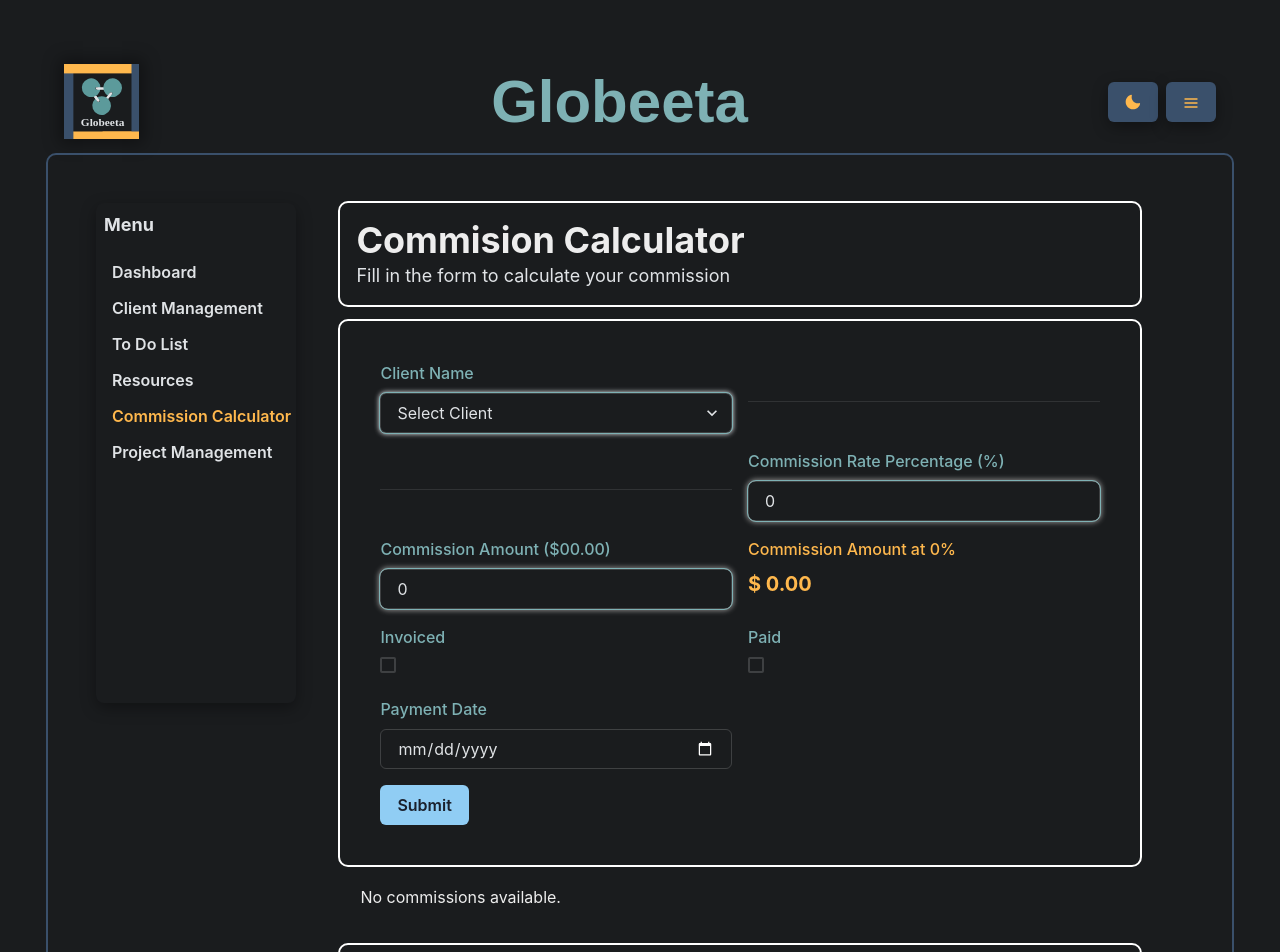
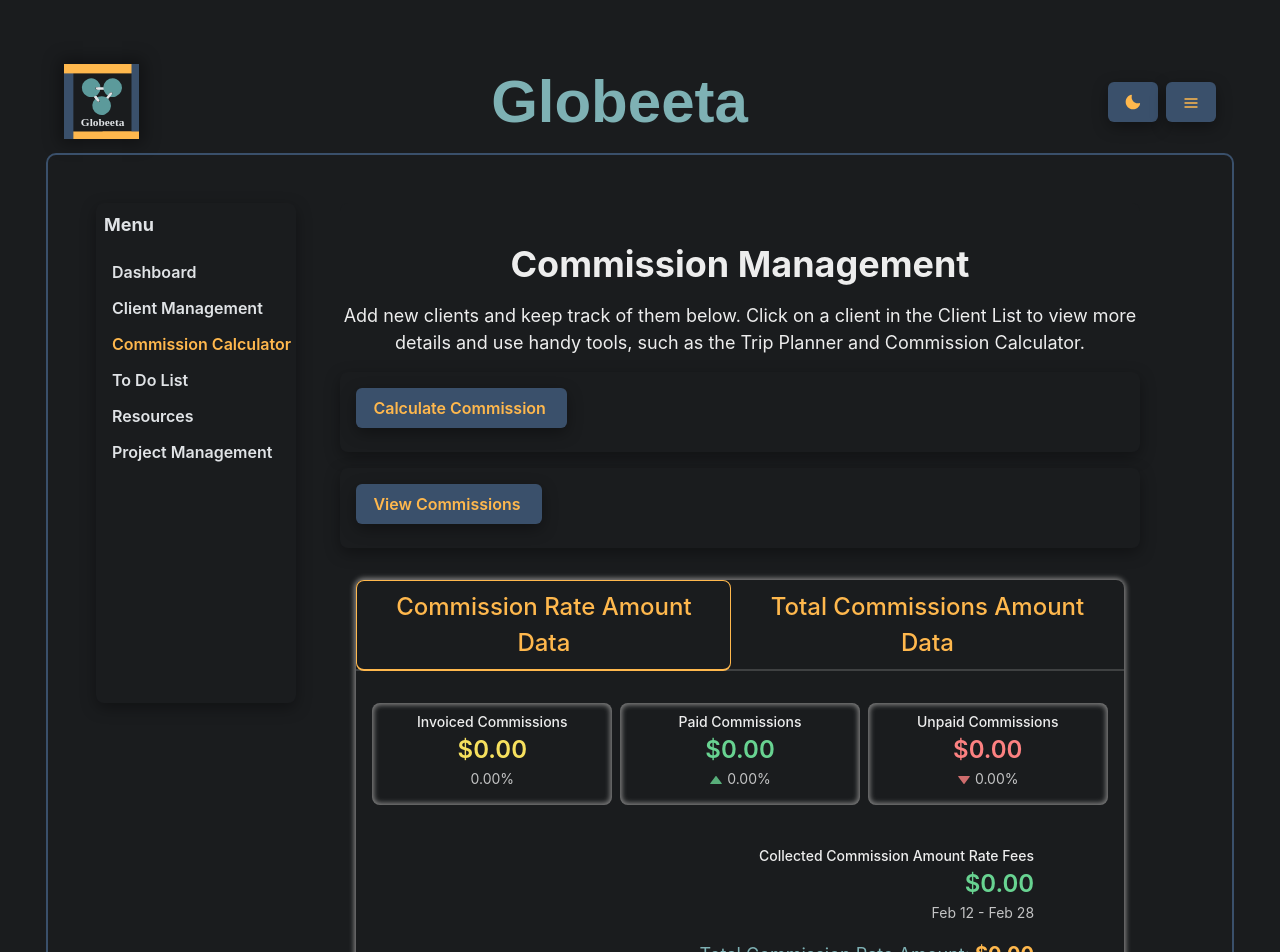
Before and after one commit to JayEyeM/Travel-Agent-App, a React (Vite) app: page /calculator in a window 1280 px wide. Shown: the top 952 px of the page. Built offline with nearby package versions, Linux system fonts and the light colour scheme.

Commit message:
Working on Data Display.
Data display for commissions related data, to be an overview on Dashboard and bottom of Commissions pages.

```diff
--- a/src/components/calculatorUtils/commissionCalculator.tsx
+++ b/src/components/calculatorUtils/commissionCalculator.tsx
@@ -4,49 +4,51 @@ import CommisionForm from './commissionForm'
 import { useBrandColors } from '../generalUtils/theme'
 import DisplayCommissions from './displayCommissions';
 import useCommissionsData from './useCommissionsDataHook';
+import DataDisplay from '../generalUtils/DataDisplay';
+import ClosableBox from '../generalUtils/ClosableBox';
 
 const CommisionCalculator = () => {
     const { primary, background, accent, secondary, text } = useBrandColors()
-    const { commissions } = useCommissionsData();
-    const [totalCommissionRateAmount, setTotalCommissionRateAmount] = useState(0);
 
-    useEffect(() => {
-      const total = commissions.reduce((acc, commission) => acc + commission.commissionRateAmount, 0);
-      setTotalCommissionRateAmount(total);
-    }, [commissions]);
 
 
 
 
 
   return (
-    <Box p={0} ml={'auto'} mr={'auto'} w={'90%'} borderRadius="lg" bg={background}>
-      <Box
-        p={4}
-        mt={0}
-        outline="2px solid"
-        outlineColor="white"
-        borderRadius="lg"
-        bg={background}
-      >
-        <Heading>Commision Calculator</Heading>
-        <Text fontSize="lg" color={text}>
-          Fill in the form to calculate your commission
-        </Text>
-      </Box>
-      <CommisionForm />
-      <DisplayCommissions />
+    <Box textAlign={'center'} py={10} px={0} ml={'auto'} mr={'auto'} w={'90%'} borderRadius="lg" bg={background}>
+
+      <Heading as="h1" size="xl" mb={4}>
+       Commission Management
+      </Heading>
+      <Text fontSize="lg">
+        Add new clients and keep track of them below. Click on a client in the Client List to view more
+        details and use handy tools, such as the Trip Planner and Commission Calculator.
+      </Text>
+
+
+      <ClosableBox buttonText='Calculate Commission'
+      title="Commission Calculator"
+      children={<CommisionForm />}
+      onClose={() => console.log('Close button clicked')}
+      onOpen={() => console.log('Open button clicked')}
+       />
+
+
+      <ClosableBox buttonText='View Commissions'
+      title="Commissions"
+      children={<DisplayCommissions />}
+      onClose={() => console.log('Close button clicked')}
+      onOpen={() => console.log('Open button clicked')}
+       />
+
       <Box
         p={4}
         mt={4}
-        outline="2px solid"
-        outlineColor="white"
-        borderRadius="lg"
-        bg={background}
+
       >
-        <Text fontSize="lg" color={accent}>
-        Total Commission Rate Amount: <Text as="b" fontSize={"xl"} color={secondary}>${totalCommissionRateAmount.toFixed(2)}</Text>
-        </Text>
+        <DataDisplay />
+
 
 
       </Box>
--- a/src/components/generalUtils/DataDisplay.tsx
+++ b/src/components/generalUtils/DataDisplay.tsx
@@ -1,57 +1,225 @@
-// src/components/generalUtils/DataDisplay.tsx
-import React from 'react';
-import { Box, Heading, Text,  Stat,
-  StatLabel,
-  StatNumber,
-  StatHelpText,
-  StatArrow,
-  StatGroup, } from '@chakra-ui/react';
+import React, { useState, useEffect } from 'react';
+import { Box, Text, Stat, StatLabel, StatNumber, StatHelpText, StatArrow, StatGroup,
+  Tabs, TabList, TabPanels, Tab, TabPanel, useColorMode
+ } from '@chakra-ui/react';
 import { useBrandColors } from './theme';
+import useCommissionsData from '../calculatorUtils/useCommissionsDataHook';
 
 const DataDisplay: React.FC = () => {
-  const { primary, background, accent, secondary, text } = useBrandColors()
+  const { primary, background, accent, secondary, text } = useBrandColors();
+  const { commissions } = useCommissionsData();
+
+  const [totalPaidCommissions, setTotalPaidCommissions] = useState(0);
+  const [totalUnpaidCommissions, setTotalUnpaidCommissions] = useState(0);
+  const [paidPercentage, setPaidPercentage] = useState(0);
+  const [unpaidPercentage, setUnpaidPercentage] = useState(0);
+  const [totalInvoicedCommissions, setTotalInvoicedCommissions] = useState(0);
+  const [invoicedPercentage, setInvoicedPercentage] = useState(0);
+  const [totalPaidCommissionAmount, setTotalPaidCommissionAmount] = useState(0);
+  const [totalUnpaidCommissionAmount, setTotalUnpaidCommissionAmount] = useState(0);
+  const [totalPaidCommissionAmountPercent, setTotalPaidCommissionAmountPercent] = useState(0);
+  const [totalUnpaidCommissionAmountPercent, setTotalUnpaidCommissionAmountPercent] = useState(0);
+
+  const [totalCommissionRateAmount, setTotalCommissionRateAmount] = useState(0);
+  const [totalCommissionAmount, setTotalCommissionAmount] = useState(0);
+
+    useEffect(() => {
+      const total = commissions.reduce((acc, commission) => acc + commission.commissionRateAmount, 0);
+      setTotalCommissionRateAmount(total);
+    }, [commissions]);
+
+    useEffect(() => {
+      const total = commissions.reduce((acc, commission) => acc + commission.commission, 0);
+      setTotalCommissionAmount(total);
+    }, [commissions]);
+
+  useEffect(() => {
+    // total paid commissions rate amount
+    const totalPaid = commissions.reduce((sum, commission) => {
+      if (commission.paid) {
+        return sum + commission.commissionRateAmount;
+      }
+      return sum;
+    }, 0);
+
+    // total unpaid commissions rate amount
+    const totalUnpaid = commissions.reduce((sum, commission) => {
+      if (!commission.paid) {
+        return sum + commission.commissionRateAmount;
+      }
+      return sum;
+    }, 0);
+
+    const totalCommissions = totalPaid + totalUnpaid;
+
+    setTotalPaidCommissions(totalPaid);
+    setTotalUnpaidCommissions(totalUnpaid);
+
+    // percentages of paid and unpaid commissions rate amounts
+    const paidPercent = totalCommissions > 0 ? (totalPaid / totalCommissions) * 100 : 0;
+    const unpaidPercent = totalCommissions > 0 ? (totalUnpaid / totalCommissions) * 100 : 0;
+
+    setPaidPercentage(paidPercent);
+    setUnpaidPercentage(unpaidPercent);
+  }, [commissions]);
+
+  useEffect(() => {
+    // total invoiced commissions rate amounts
+    const totalInvoiced = commissions.reduce((sum, commission) => {
+      if (commission.invoiced) {
+        return sum + commission.commissionRateAmount;
+      }
+      return sum;
+    }, 0);
+
+    setTotalInvoicedCommissions(totalInvoiced);
+
+    // percentage of invoiced commissions, relative to total commissions
+    const totalCommissions = totalPaidCommissions + totalUnpaidCommissions; // total of all commissions
+    const invoicedPercent = totalCommissions > 0 ? (totalInvoiced / totalCommissions) * 100 : 0;
+
+    setInvoicedPercentage(invoicedPercent);
+  }, [commissions, totalPaidCommissions, totalUnpaidCommissions]);
+
+  //total paid commission amount
+  useEffect(() => {
+    const totalPaid = commissions.reduce((sum, commission) => {
+      if (commission.paid) {
+        return sum + commission.commission;
+      }
+      return sum;
+    }, 0);
+
+    setTotalPaidCommissionAmount(totalPaid);
+  }, [commissions]);
+
+  //total unpaid commission amount
+  useEffect(() => {
+    const totalUnpaid = commissions.reduce((sum, commission) => {
+      if (!commission.paid) {
+        return sum + commission.commission;
+      }
+      return sum;
+    }, 0);
+
+    setTotalUnpaidCommissionAmount(totalUnpaid);
+  }, [commissions]);
+
+  //total invoiced commission amount
+  useEffect(() => {
+    const totalInvoiced = commissions.reduce((sum, commission) => {
+      if (commission.invoiced) {
+        return sum + commission.commission;
+      }
+      return sum;
+    }, 0);
+
+    setTotalPaidCommissionAmount(totalInvoiced);
+  }, [commissions]);
+
+  useEffect(() => {
+    const totalCommissionsAmount = totalPaidCommissionAmount + totalUnpaidCommissionAmount;
+    const totalCommissionsAmountPercent = totalCommissionsAmount > 0 ? (totalPaidCommissionAmount / totalCommissionsAmount) * 100 : 0;
+    const totalCommissionsAmountUnpaidPercent = totalCommissionsAmount > 0 ? (totalUnpaidCommissionAmount / totalCommissionsAmount) * 100 : 0;
+
+    setTotalPaidCommissionAmountPercent(totalCommissionsAmountPercent);
+    setTotalUnpaidCommissionAmountPercent(totalCommissionsAmountUnpaidPercent);
+  }, [totalPaidCommissionAmount, totalUnpaidCommissionAmount]);
+
+
+  const { colorMode } = useColorMode();
   return (
-    <Box textAlign="center" py={10} px={6}>
-      <Text fontSize="lg">
-        {/* //Make these dynamic */}
-        //Make these dynamic
-        </Text>
+    <Tabs  boxShadow={'0px 0px 5px 2px gray'} borderRadius={'lg'}>
+      <TabList>
+        <Tab fontSize="2xl" color={secondary}>Commission Rate Amount Data</Tab>
+        <Tab fontSize="2xl" color={secondary}>Total Commissions Amount Data</Tab>
+      </TabList>
+      <TabPanels>
+        <TabPanel>
+      <StatGroup mt={4} gap={2}>
+        <Stat boxShadow={'inset 0px 0px 5px 2px gray'} borderRadius={'lg'} p={2}>
+          <StatLabel>Invoiced Commissions</StatLabel>
+          <StatNumber color={ colorMode === 'light' ? 'yellow.700' : 'yellow.300'}>${totalInvoicedCommissions.toFixed(2)}</StatNumber>
+          <StatHelpText>
 
-      <StatGroup mt={4}>
-        <Stat>
-          <StatLabel>Paid</StatLabel>
-          <StatNumber color={'green.300'}>4</StatNumber>
-          <StatHelpText>
-            <StatArrow color={'green.300'} type='increase' />
-            23.36%
+            {invoicedPercentage.toFixed(2)}%
           </StatHelpText>
         </Stat>
 
-        <Stat>
-          <StatLabel>Partially Paid</StatLabel>
-          <StatNumber color={secondary}>5</StatNumber>
+        <Stat boxShadow={'inset 0px 0px 5px 2px gray'} borderRadius={'lg'} p={2}>
+          <StatLabel>Paid Commissions</StatLabel>
+          <StatNumber color={ colorMode === 'light' ? 'green.500' : 'green.300'}>${totalPaidCommissions.toFixed(2)}</StatNumber>
           <StatHelpText>
-            9.05%
+            <StatArrow color={ colorMode === 'light' ? 'green.500' : 'green.300'} type='increase' />
+            {paidPercentage.toFixed(2)}%
           </StatHelpText>
         </Stat>
 
-        <Stat>
-          <StatLabel>Un-paid</StatLabel>
-          <StatNumber color={'red.300'}>2</StatNumber>
+        <Stat boxShadow={'inset 0px 0px 5px 2px gray'} borderRadius={'lg'} p={2}>
+          <StatLabel>Unpaid Commissions</StatLabel>
+          <StatNumber color={ colorMode === 'light' ? 'red.500' : 'red.300'}>${totalUnpaidCommissions.toFixed(2)}</StatNumber>
           <StatHelpText>
-            <StatArrow color={'red.300'} type='decrease' />
-            9.05%
+            <StatArrow color={ colorMode === 'light' ? 'red.500' : 'red.300'} type='decrease' />
+            {unpaidPercentage.toFixed(2)}%
           </StatHelpText>
         </Stat>
       </StatGroup>
       <Box mt={10} w={'80%'} ml={'auto'} mr={'auto'} textAlign={{ base: 'center', md: 'right' }}>
         <Stat>
-          <StatLabel>Collected Fees</StatLabel>
-          <StatNumber color={'green.300'}>$0.00</StatNumber>
+          <StatLabel>Collected Commission Amount Rate Fees</StatLabel>
+          <StatNumber color={ colorMode === 'light' ? 'green.500' : 'green.300'}>$0.00</StatNumber>
           <StatHelpText>Feb 12 - Feb 28</StatHelpText>
         </Stat>
+        <Text mt={4} fontSize="lg" color={accent}>
+        Total Commission Rate Amount: <Text as="b" fontSize={"xl"} color={secondary}>${totalCommissionRateAmount.toFixed(2)}</Text>
+        </Text>
       </Box>
-    </Box>
+      </TabPanel>
+      <TabPanel>
+        <StatGroup mt={4} gap={2} >
+        <Stat boxShadow={'inset 0px 0px 5px 2px gray'} borderRadius={'lg'} p={2}>
+          <StatLabel>Invoiced Commission Amounts</StatLabel>
+          <StatNumber color={ colorMode === 'light' ? 'yellow.700' : 'yellow.300'}>$ </StatNumber>
+          <StatHelpText>
+
+            %
+          </StatHelpText>
+        </Stat>
+
+        <Stat boxShadow={'inset 0px 0px 5px 2px gray'} borderRadius={'lg'} p={2}>
+          <StatLabel>Paid Commission Amounts</StatLabel>
+          <StatNumber color={ colorMode === 'light' ? 'green.500' : 'green.300'}>${totalPaidCommissionAmount.toFixed(2)} </StatNumber>
+          <StatHelpText>
+            <StatArrow color={ colorMode === 'light' ? 'green.500' : 'green.300'} type='increase' />
+            %{totalPaidCommissionAmountPercent.toFixed(2)}
+          </StatHelpText>
+        </Stat>
+
+        <Stat boxShadow={'inset 0px 0px 5px 2px gray'} borderRadius={'lg'} p={2}>
+          <StatLabel>Unpaid Commission Amounts</StatLabel>
+          <StatNumber color={ colorMode === 'light' ? 'red.500' : 'red.300'}>${totalUnpaidCommissionAmount.toFixed(2)} </StatNumber>
+          <StatHelpText>
+            <StatArrow color={ colorMode === 'light' ? 'red.500' : 'red.300'} type='decrease' />
+            %{totalUnpaidCommissionAmountPercent.toFixed(2)}
+          </StatHelpText>
+        </Stat>
+      </StatGroup>
+      <Box mt={10} w={'80%'} ml={'auto'} mr={'auto'} textAlign={{ base: 'center', md: 'right' }}>
+        <Stat>
+          <StatLabel>Collected Total Commission Amount Fees</StatLabel>
+          <StatNumber color={ colorMode === 'light' ? 'green.500' : 'green.300'}>$0.00</StatNumber>
+          <StatHelpText>Feb 12 - Feb 28</StatHelpText>
+        </Stat>
+        <Text mt={4} fontSize="lg" color={accent}>
+        Total Commissions Amount: <Text as="b" fontSize={"xl"} color={secondary}>${totalCommissionAmount.toFixed(2)}</Text>
+        </Text>
+      </Box>
+
+      </TabPanel>
+      </TabPanels>
+
+
+    </Tabs>
   );
 };
 
--- a/src/components/generalUtils/PagesMenu.tsx
+++ b/src/components/generalUtils/PagesMenu.tsx
@@ -41,9 +41,10 @@ const PagesMenu: React.FC<PagesMenuProps> = ({ currentPage }) => {
 
             <MenuLink to="/dashboard" texts="Dashboard" isActive={currentPage === 'dashboard'} />
             <MenuLink to="/clientManagement" texts="Client Management" isActive={currentPage === 'clientManagement'} />
+            <MenuLink to="/calculator" texts="Commission Calculator" isActive={currentPage === 'calculator'} />
             <MenuLink to="/todoNotes" texts="To Do List" isActive={currentPage === 'todoNotes'} />
             <MenuLink to="/resources" texts="Resources" isActive={currentPage === 'resources'} />
-            <MenuLink to="/calculator" texts="Commission Calculator" isActive={currentPage === 'calculator'} />
+
 
             <MenuLink to="/projectManagement" texts="Project Management" isActive={currentPage === 'projectManagement'} />
 
```
